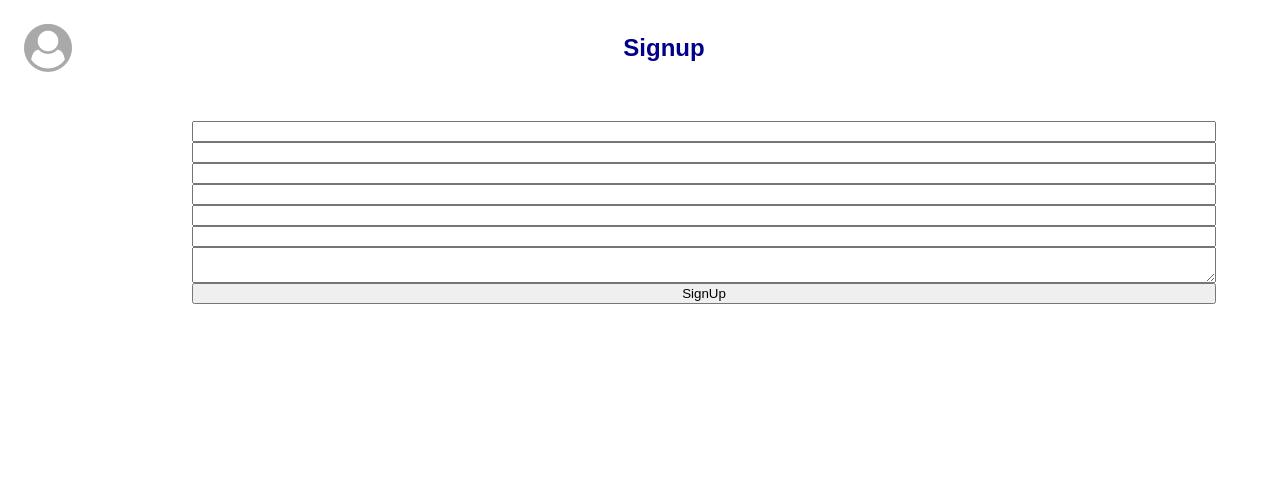
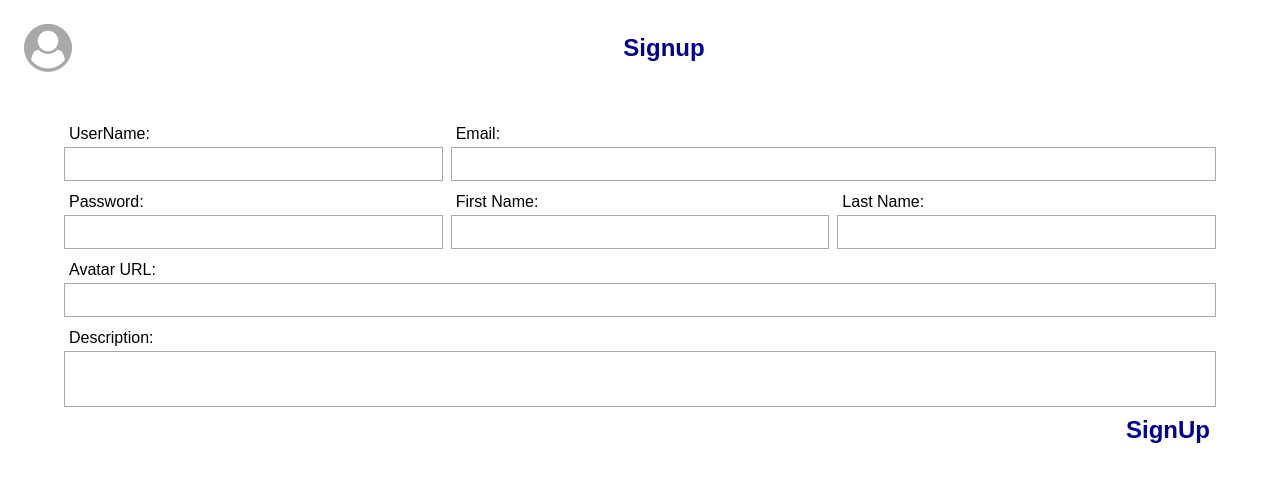
Before and after one commit to DecodeCATS/IOU, a React (Create React App) app in the folder iou-frontend/: page /Signup in a window 1280 px wide. Shown: the top 482 px of the page. Built offline with nearby package versions, Linux system fonts and the light colour scheme; no server answers.

Commit message:
Templated the structure of Signup

```diff
--- a/iou-frontend/src/components/pages/SignUp.css
+++ b/iou-frontend/src/components/pages/SignUp.css
@@ -1,10 +1,114 @@
 .signup {
   display: flex;
+  flex-direction: column;
   justify-content: space-around;
+  align-items: center;
+}
+
+.signup h2 {
+  text-align: left;
+  width: 90vw;
+}
+
+.signupItem.username {
+  align-self: stretch;
+  justify-self: stretch;
+  grid-area: username;
+}
+.signupItem.password{grid-area: password;}
+.signupItem.email{grid-area: email;}
+.signupItem.firstName{grid-area: firstName;}
+.signupItem.lastName{grid-area: lastName;}
+.signupItem.avatarUrl{grid-area: avatarUrl;}
+.signupItem.description{grid-area: description;}
+.signupItem.button{grid-area: button;}
+
+.signupItem div {
+  display: flex;
+  flex-wrap: wrap;
+  justify-content: stretch;
+
+  font-size: 1.2rem;
+}
+
+.signupItem p {
+  display: block;
+  text-align: left;
+  vertical-align: middle;
+  font-size: 1rem;
+  line-height: 100%;
+  padding: 5px;
+}
+
+.signupItem input, .signupItem textarea {
+  display: block;
+  border: 1px solid darkgrey;
+  font-size: 1.2rem;
+  resize: none;
+  /*height: 100%;*/
+  padding: 5px;
+  width: 100%;
+}
+
+.signupItem.button {
+  display: flex;
+  justify-content: flex-end;
+}
+
+.signupItem.button button{
+  background-color: transparent;
+  border: none;
+  font-size: 1.5rem;
+  font-weight: bold;
+  text-align: right;
+  color: darkblue;
+  width: 50%;
 }
 
 .signupForm {
-  display: flex;
-  flex-direction: column;
-  width: 80vw;
+  width: 90vw;
 }
+
+.signupForm {
+  display: grid;
+  justify-content: stretch;
+  grid-gap: .5rem;
+  grid-template-rows: max-content;
+  grid-template-areas:
+    "username"
+    "password"
+    "firstName"
+    "lastName"
+    "email"
+    "description"
+    "avatarUrl"
+    "button";
+}
+
+@media only screen and (min-width: 600px)  {
+  .signupForm {
+
+  grid-template-columns: 1fr 1fr;
+  grid-template-rows: max-content;
+  grid-template-areas:
+    "username password"
+    "firstName lastName"
+    "avatarUrl email"
+    "description description"
+    " . button";
+  }
+}
+
+
+@media only screen and (min-width: 1024px)  {
+  .signupForm {
+    grid-template-columns: 1fr 1fr 1fr;
+    grid-template-rows: max-content;
+    grid-template-areas:
+      "username email email"
+      "password firstName lastName"
+      "avatarUrl avatarUrl avatarUrl"
+      "description description description"
+      " . . button";
+  }
+}
--- a/iou-frontend/src/components/pages/SignUp.js
+++ b/iou-frontend/src/components/pages/SignUp.js
@@ -44,15 +44,15 @@ export default class SignUp extends Component {
             <div className="signup">
                 <h2 className="error">{this.state.error}</h2>
                 <form className="signupForm" onSubmit={this._handleSubmit}>
-                    <input ref="username" type="text"></input>
-                    <input ref="password" type="password"></input>
-                    <input ref="email" type="text"></input>
-                    <input ref="firstName" type="text"></input>
-                    <input ref="lastName" type="text"></input>
-                    <input ref="avatarUrl" type="text"></input>
-                    <textarea ref="description"></textarea>
+                    <div className="signupItem username"><p>UserName:</p><input ref="username" type="text"></input></div>
+                    <div className="signupItem password"><p>Password:</p><input ref="password" type="password"></input></div>
+                    <div className="signupItem email"><p>Email:</p><input ref="email" type="text"></input></div>
+                    <div className="signupItem firstName"><p>First Name:</p><input ref="firstName" type="text"></input></div>
+                    <div className="signupItem lastName"><p>Last Name:</p><input ref="lastName" type="text"></input></div>
+                    <div className="signupItem avatarUrl"><p>Avatar URL:</p><input ref="avatarUrl" type="text"></input></div>
+                    <div className="signupItem description"><p>Description:</p><textarea ref="description"></textarea></div>
 
-                    <button>SignUp</button>
+                    <div className="signupItem button"><button>SignUp</button></div>
                 </form>
             </div>
         );
```
